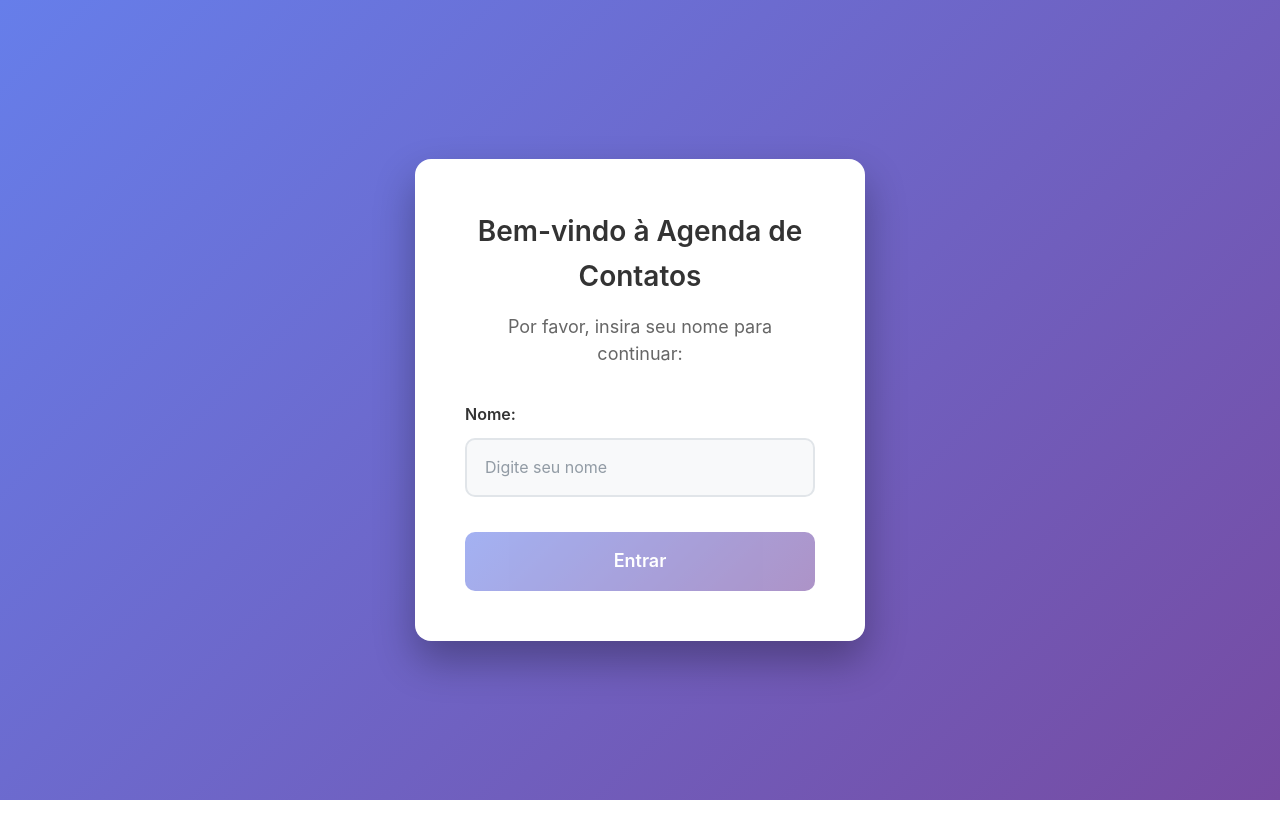
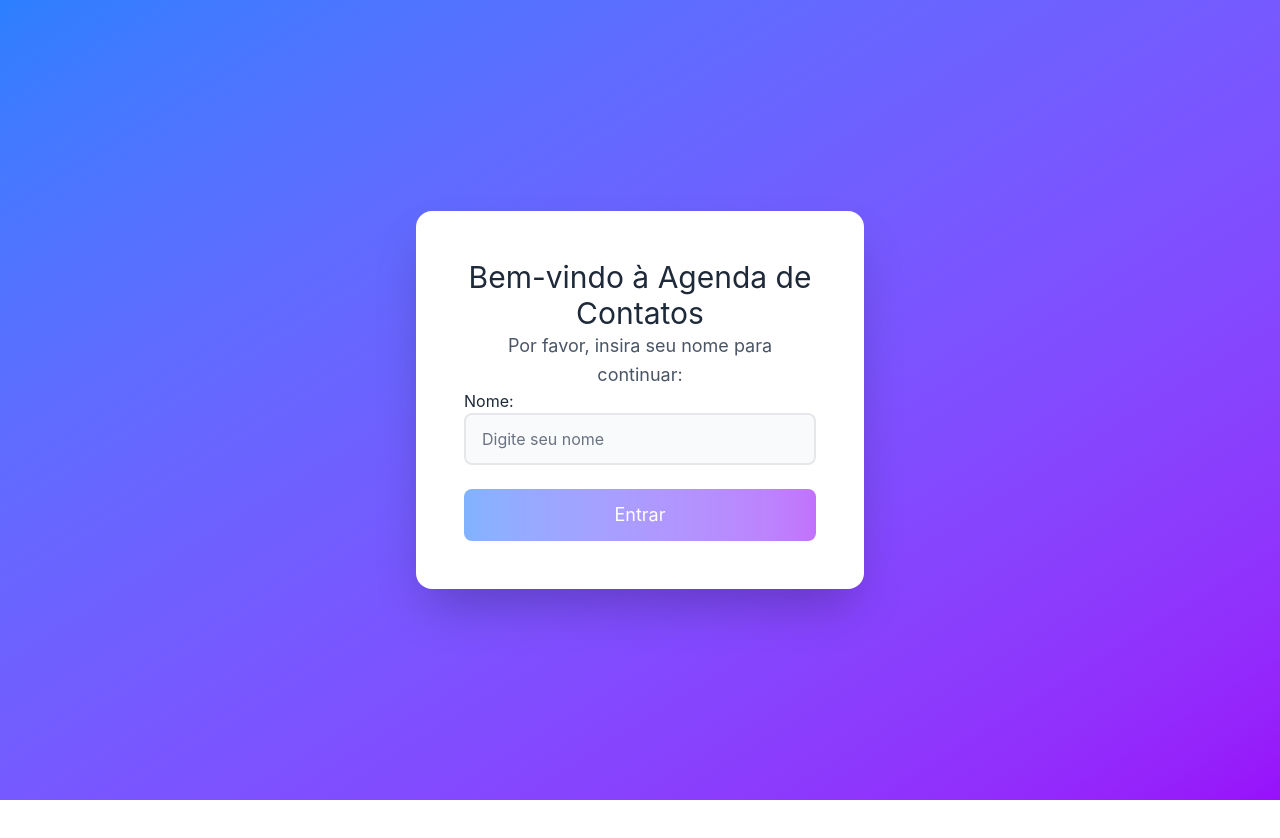
Before and after one commit to SalowQ/AgendaContatosFront, a Vue app: page /login in a window 1280 px wide. Shown: the top 838 px of the page. Built offline with nearby package versions, Linux system fonts and the light colour scheme.

Commit message:
refactor: estilizar login de acordo com tailwind

```diff
--- a/src/views/LoginView.vue
+++ b/src/views/LoginView.vue
@@ -1,24 +1,36 @@
 <template>
-  <div class="login-container">
-    <div class="login-card">
-      <h1>Bem-vindo à Agenda de Contatos</h1>
-      <p>Por favor, insira seu nome para continuar:</p>
+  <div
+    class="flex justify-center items-center min-h-screen w-screen bg-gradient-to-br from-blue-500 to-purple-600 p-5 box-border fixed top-0 left-0 z-50"
+  >
+    <div class="bg-white p-8 sm:p-12 rounded-2xl shadow-2xl text-center max-w-md w-full mx-auto">
+      <h1 class="text-gray-800 mb-4 text-2xl sm:text-3xl font-semibold">
+        Bem-vindo à Agenda de Contatos
+      </h1>
+      <p class="text-gray-600 mb-9 text-base sm:text-lg leading-relaxed">
+        Por favor, insira seu nome para continuar:
+      </p>
 
-      <form @submit.prevent="handleLogin" class="login-form">
-        <div class="form-group">
-          <label for="username">Nome:</label>
+      <form @submit.prevent="handleLogin" class="flex flex-col gap-6">
+        <div class="flex flex-col text-left">
+          <label for="username" class="mb-2 text-gray-800 font-semibold text-base">Nome:</label>
           <input
             id="username"
             v-model="username"
             type="text"
             placeholder="Digite seu nome"
             required
-            class="form-input"
+            class="px-3 sm:px-4 py-3 border-2 border-gray-200 rounded-lg text-base text-gray-900 placeholder-gray-500 transition-all duration-300 bg-gray-50 focus:outline-none focus:border-blue-500 focus:bg-white focus:ring-4 focus:ring-blue-100"
             @keyup.enter="handleLogin"
           />
         </div>
 
-        <button type="submit" class="login-button" :disabled="!username.trim()">Entrar</button>
+        <button
+          type="submit"
+          class="bg-gradient-to-r from-blue-500 to-purple-600 text-white border-none py-3 px-6 sm:px-8 rounded-lg text-base sm:text-lg font-semibold cursor-pointer transition-all duration-300 mt-2 hover:not:disabled:transform hover:not:disabled:-translate-y-1 hover:not:disabled:shadow-lg disabled:opacity-60 disabled:cursor-not-allowed disabled:transform-none disabled:shadow-none"
+          :disabled="!username.trim()"
+        >
+          Entrar
+        </button>
       </form>
     </div>
   </div>
@@ -41,148 +53,3 @@ const handleLogin = () => {
   }
 }
 </script>
-
-<style scoped>
-.login-container {
-  display: flex !important;
-  justify-content: center;
-  align-items: center;
-  min-height: 100vh;
-  width: 100vw;
-  background: linear-gradient(135deg, #667eea 0%, #764ba2 100%);
-  padding: 20px;
-  box-sizing: border-box;
-  position: fixed;
-  top: 0;
-  left: 0;
-  z-index: 1000;
-}
-
-.login-card {
-  background: white;
-  padding: 50px;
-  border-radius: 16px;
-  box-shadow: 0 20px 40px rgba(0, 0, 0, 0.3);
-  text-align: center;
-  max-width: 450px;
-  width: 100%;
-  margin: 0 auto;
-}
-
-.login-card h1 {
-  color: #333;
-  margin-bottom: 15px;
-  font-size: 28px;
-  font-weight: 600;
-}
-
-.login-card p {
-  color: #666;
-  margin-bottom: 35px;
-  font-size: 18px;
-  line-height: 1.5;
-}
-
-.login-form {
-  display: flex;
-  flex-direction: column;
-  gap: 25px;
-}
-
-.form-group {
-  display: flex;
-  flex-direction: column;
-  text-align: left;
-}
-
-.form-group label {
-  margin-bottom: 10px;
-  color: #333;
-  font-weight: 600;
-  font-size: 16px;
-}
-
-.form-input {
-  padding: 15px 18px;
-  border: 2px solid #e1e5e9;
-  border-radius: 10px;
-  font-size: 16px;
-  transition: all 0.3s ease;
-  background: #f8f9fa;
-}
-
-.form-input:focus {
-  outline: none;
-  border-color: #667eea;
-  background: white;
-  box-shadow: 0 0 0 3px rgba(102, 126, 234, 0.1);
-}
-
-.login-button {
-  background: linear-gradient(135deg, #667eea 0%, #764ba2 100%);
-  color: white;
-  border: none;
-  padding: 15px 30px;
-  border-radius: 10px;
-  font-size: 18px;
-  font-weight: 600;
-  cursor: pointer;
-  transition: all 0.3s ease;
-  margin-top: 10px;
-}
-
-.login-button:hover:not(:disabled) {
-  transform: translateY(-3px);
-  box-shadow: 0 10px 25px rgba(102, 126, 234, 0.4);
-}
-
-.login-button:disabled {
-  opacity: 0.6;
-  cursor: not-allowed;
-  transform: none;
-  box-shadow: none;
-}
-
-@media (max-width: 768px) {
-  .login-container {
-    padding: 15px;
-  }
-
-  .login-card {
-    padding: 40px 30px;
-    max-width: 100%;
-  }
-
-  .login-card h1 {
-    font-size: 24px;
-  }
-
-  .login-card p {
-    font-size: 16px;
-  }
-
-  .form-input {
-    padding: 12px 16px;
-    font-size: 16px;
-  }
-
-  .login-button {
-    padding: 12px 24px;
-    font-size: 16px;
-  }
-}
-
-@media (max-width: 480px) {
-  .login-card {
-    padding: 30px 20px;
-  }
-
-  .login-card h1 {
-    font-size: 22px;
-  }
-
-  .login-card p {
-    font-size: 15px;
-  }
-}
-</style>
```
